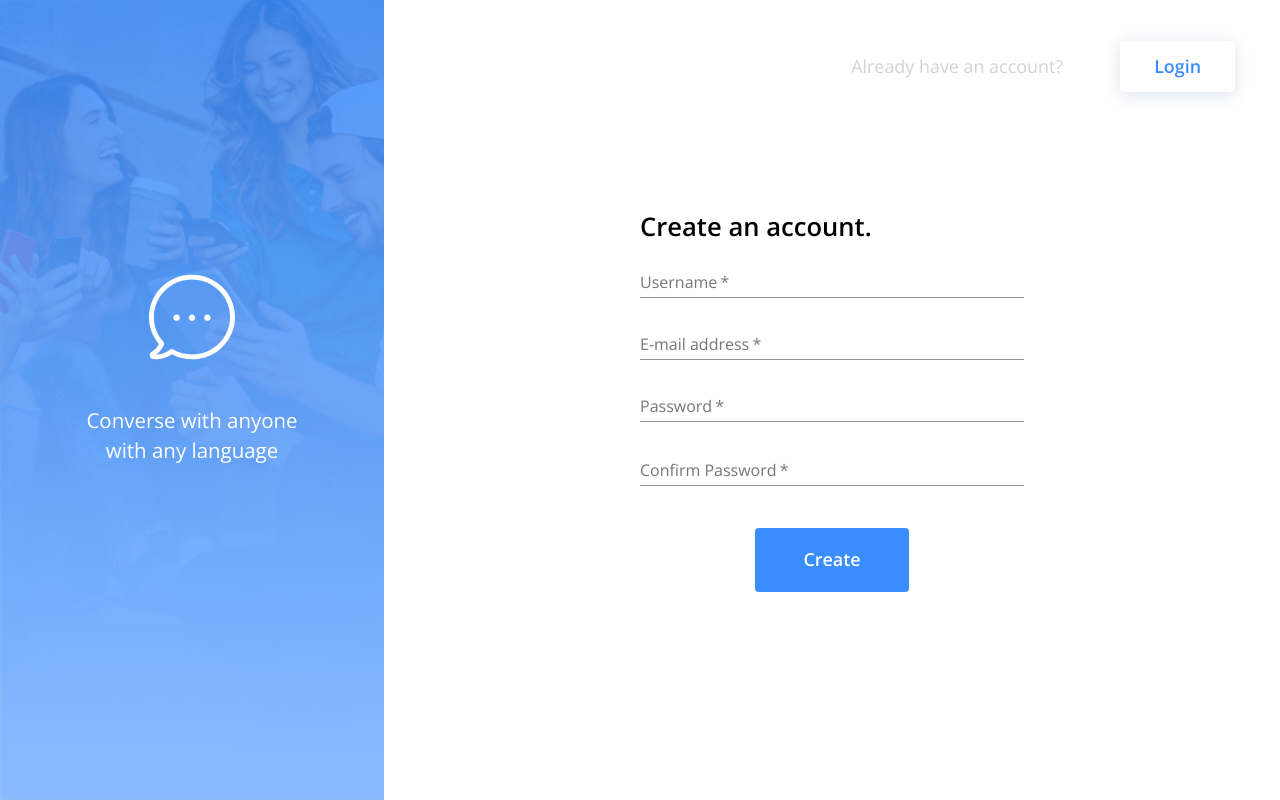
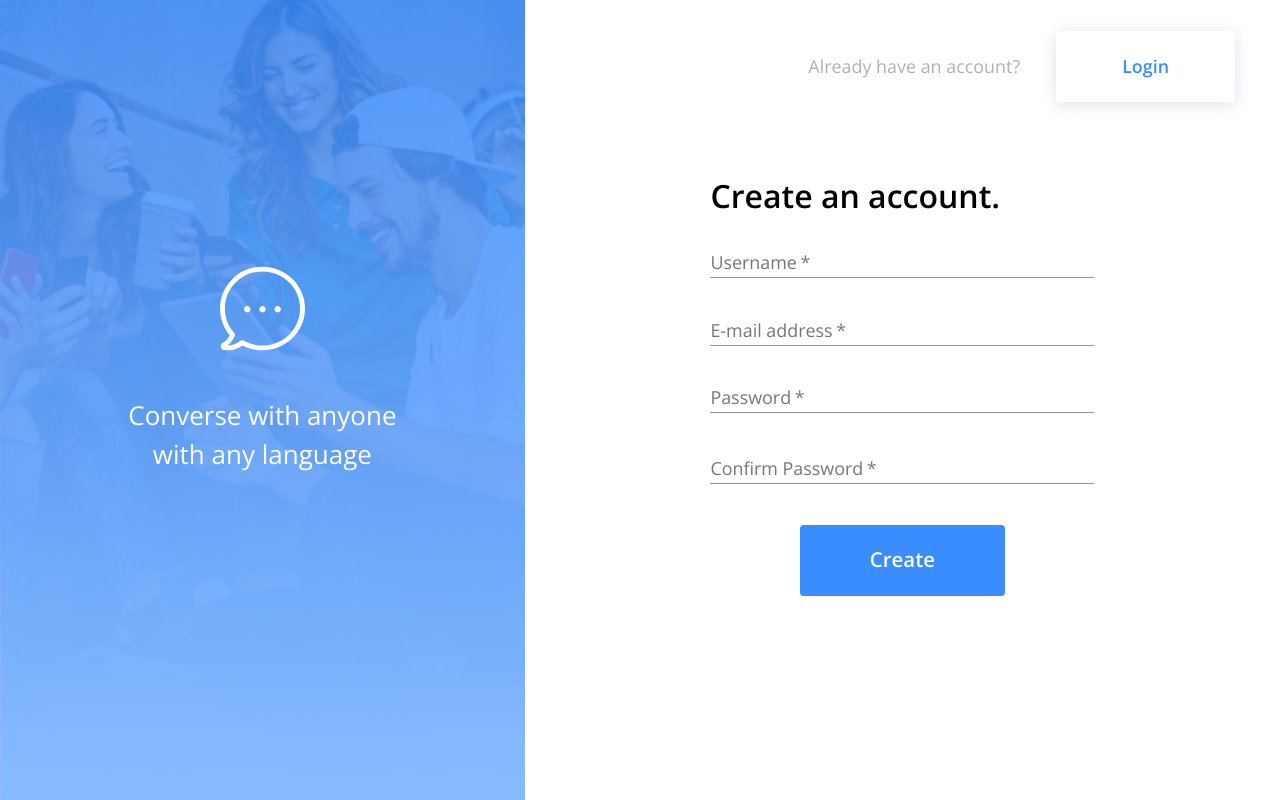
Before and after one commit to Dhicarr/4000a9, a React (Create React App) app in the folder client/: page / in a window 1280 px wide. Built offline with nearby package versions, Linux system fonts and the light colour scheme; no server answers.

Commit message:
Followed feedback and made code more efficient
Removed all css code from index.css and used makeStyles instead, also removed many duplicate in-line stylizations.

```diff
--- a/client/src/Signup.js
+++ b/client/src/Signup.js
@@ -10,10 +10,10 @@ import {
   FormHelperText,
 } from '@material-ui/core';
 
-const Signup = ({ user, register }) => {
+const Signup = ({ user, register, classes}) => {
 
   const history = useHistory();
-
+  const imgsrc=require("./images/bubble.svg").default;
   const [formErrorMessage, setFormErrorMessage] = useState({});
 
   const handleRegister = async (event) => {
@@ -37,55 +37,42 @@ const Signup = ({ user, register }) => {
   }, [user, history]);
 
   return (
-    <Grid className='screen-wrapper' container>
-      <Box className='side-image' >
-        <img src={require("./images/bubble.svg").default} alt="bubble"/>
+    <Grid className={classes.screenWrapper}>
+      <Box className={classes.sideImage} >
+        <img src={imgsrc} className={classes.sideImage_img} alt="bubble"/>
         <Typography
-          className='side-image-text'
-          style={{
-            "fontSize": "calc(16vw/10)",
-            "width":"calc(200vw/10)"
-          }}>
+            className={classes.sideImage_text}
+          >
           Converse with anyone with any language
         </Typography>
       </Box>
 
-      <Box className='right-side-wrapper'>
-        <Grid className='top-button-wrapper'>
-          <Typography
-            className='top-tip'
-            style={{
-            "fontSize": "max(14px,calc(14vw/10))",
-            }}
-          >
+      <Box className={classes.rightSideWrapper}>
+        <Grid className={classes.topButtonWrapper}>
+          <Typography className={classes.topButton_tip}>
             Already have an account?
           </Typography>
-          <Link href="/login" to="/login" style={{ textDecoration: 'none' }}>
-            <Button variant="text" className='top-button' style={{fontSize: "max(16px,calc(14vw/10))"}}>Login</Button>
+          <Link href="/login" to="/login" className={classes.topButton_link}>
+            <Button variant="text" className={classes.topButton_btn} style={{width: 'clamp(100px,calc(140vw/10),200px)'}}>Login</Button>
           </Link>
         </Grid>
         <form onSubmit={handleRegister}>
-          <Grid className='register-wrapper'>
-            <Grid style={{"alignSelf":"flex-start"}}>
-              <Typography
-                className='form-text'
-                style={{
-                  "fontSize": "max(20px,calc(20vw/10))",
-                  "textAlign": "left",
-                }}
-                >Create an account.
+          <Grid className={classes.formWrapper} style={{height: 'min(424px, 60vh)'}}>
+            <Grid className={classes.form_headingWrapper}>
+            <Typography className={classes.form_heading}>
+                Create an account.
               </Typography>
             </Grid>
             <Grid>
               <FormControl>
                 <TextField
-                  className='form-textfield'
+                  className={classes.form_textfield}
                   aria-label="username"
                   label="Username"
                   name="username"
                   type="text"
-                  inputProps={{ style: {fontSize: "max(16px,calc(12vw/10))"} }}
-                  InputLabelProps={{style: {fontSize: "max(16px,calc(12vw/10))"}}}
+                  inputProps={{ classes:{root: classes.textboxLabels}}}
+                  InputLabelProps={{ classes:{root: classes.textboxLabels}}}
                   required
                 />
               </FormControl>
@@ -93,12 +80,12 @@ const Signup = ({ user, register }) => {
             <Grid>
               <FormControl>
                 <TextField
-                  className='form-textfield'
+                  className={classes.form_textfield}
                   label="E-mail address"
                   aria-label="e-mail address"
                   type="email"
-                  inputProps={{ style: {fontSize: "max(16px,calc(12vw/10))"} }}
-                  InputLabelProps={{style: {fontSize: "max(16px,calc(12vw/10))"}}}
+                  inputProps={{ classes:{root: classes.textboxLabels}}}
+                  InputLabelProps={{ classes:{root: classes.textboxLabels}}}
                   name="email"
                   required
                 />
@@ -107,12 +94,12 @@ const Signup = ({ user, register }) => {
             <Grid>
               <FormControl error={!!formErrorMessage.confirmPassword}>
                 <TextField
-                  className='form-textfield'
+                  className={classes.form_textfield}
                   aria-label="password"
                   label="Password"
                   type="password"
-                  inputProps={{ minLength:6, style: {fontSize: "max(16px,calc(12vw/10))"} }}
-                  InputLabelProps={{style: {fontSize: "max(16px,calc(12vw/10))"}}}
+                  inputProps={{ minLength:6, classes:{root: classes.textboxLabels}}}
+                  InputLabelProps={{ classes:{root: classes.textboxLabels}}}
                   name="password"
                   required
                 />
@@ -124,12 +111,12 @@ const Signup = ({ user, register }) => {
             <Grid>
               <FormControl error={!!formErrorMessage.confirmPassword}>
                 <TextField
-                  className='form-textfield'
+                  className={classes.form_textfield}
                   label="Confirm Password"
                   aria-label="confirm password"
                   type="password"
-                  inputProps={{ minLength:6, style: {fontSize: "max(16px,calc(12vw/10))"} }}
-                  InputLabelProps={{style: {fontSize: "max(16px,calc(12vw/10))"}}}
+                  inputProps={{ minLength:6, classes:{root: classes.textboxLabels}}}
+                  InputLabelProps={{ classes:{root: classes.textboxLabels}}}
                   name="confirmPassword"
                   required
                 />
@@ -138,18 +125,11 @@ const Signup = ({ user, register }) => {
                 </FormHelperText>
               </FormControl>
             </Grid>
-            <Button
-              className='form-submit-button'
-              type="submit"
-              style={{
-                backgroundColor: "#3A8DFF",
-                color: "white",
-                fontSize: "max(16px,calc(14vw/10))",
-                marginTop: "max(25px,calc(14vw/10))"
-               }}
-            >
-            Create
-            </Button>
+            <Grid>
+              <Button className={classes.form_submitBtn} type="submit">
+              Create
+              </Button>
+            </Grid>
           </Grid>
         </form>
       </Box>
--- a/client/src/index.css
+++ b/client/src/index.css
@@ -9,107 +9,3 @@ body {
 code {
   font-family: source-code-pro, Menlo, Monaco, Consolas, "Courier New", monospace;
 }
-
-.screen-wrapper{
-  display:flex;
-  width: 100vw;
-  height: 100vh;
-  font-family: 'Open Sans';
-  letter-spacing: 0px;
-  text-align: center;
-  font-style: normal;
-}
-
-.side-image{
-  display:flex;
-  flex-direction: column;
-  justify-content: center;
-  align-items: center;
-  flex-shrink: 0;
-  height: 10vh;
-  width: 30vw;
-  height: 100vh;
-  background-image: linear-gradient(
-    rgba(58,141,255,0.85),
-    rgba(134,185,255,0.85)
-  ), url(./images/bg-img.png);
-  background-size: cover;
-  background-repeat: no-repeat;
-  color: white;
-}
-.side-image > img{
-  width:calc(67vw/10);
-  height:calc(67vw/10);
-  margin-top: -60px;
-  margin-bottom: calc(35vw/10);
-}
-
-.right-side-wrapper{
-  display:flex;
-  flex-grow: 1;
-  justify-content: center;
-  align-items: center;
-}
-
-.top-button-wrapper{
-  position: absolute;
-  right: calc(35vw/10);
-  top: calc(25vw/10);
-  width: max(250px,calc(300vw/10));
-  height: max(54px,calc(54vw/10));
-  display: flex;
-  justify-content: space-between;
-  align-items: center;
-}
-.top-tip{
-  line-height: 19px;
-  color:lightgrey;
-}
-.top-button{
-  width: max(100px,calc(90vw/10));
-  height: max(50px,calc(40vw/10));
-  background: #FFFFFF;
-  box-shadow: 0 calc(2vw / 10) calc(12vw / 10) rgba(74, 106, 149, 0.2);
-}
-.top-button.MuiButton-text{
-  color: #3A8DFF;
-  text-decoration: none;
-}
-
-.register-wrapper{
-  display:flex;
-  flex-direction: column;
-  justify-content: space-between;
-  align-items: center;
-  width: fit-content;
-  height: max(300px,calc(300vw/10));
-  margin: auto;
-}
-.login-wrapper{
-  display:flex;
-  flex-direction: column;
-  justify-content: space-between;
-  align-items: center;
-  width: fit-content;
-  height: max(150px,calc(150vw/10));
-  margin: auto;
-}
-.form-text.MuiTypography-body1{
-  font-weight: bold;
-}
-.form-textfield{
-  width: max(200px,calc(300vw/10));
-  height: max(50px,calc(45vw/10));
-}
-.form-submit-button{
-  width: max(100px,calc(120vw/10));
-  height: max(50px,calc(50vw/10));
-  border-Radius: calc(3vw/10);
-  padding: calc(18vw/10) calc(36vw/10);
-}
-
-@media only screen and (max-width: 600px) {
-  .side-image{
-    display:none;
-  }
-}
--- a/client/src/routes.js
+++ b/client/src/routes.js
@@ -1,11 +1,123 @@
 import React, { useEffect, useState } from "react";
 import axios from "axios";
 import { Route, Switch, withRouter } from "react-router-dom";
-
 import Signup from "./Signup.js";
 import Login from "./Login.js";
+
 import { SnackbarError, Home } from "./components";
 import { SocketContext, socket } from "./context/socket";
+
+import bgImage from "./images/bg-img.png";
+import { makeStyles } from '@material-ui/core/styles';
+
+const useStyles = makeStyles((theme) => ({
+  screenWrapper:{
+    display:'flex',
+    width: '100vw',
+    height: '100vh',
+    fontFamily: 'Open Sans',
+    letterSpacing: 0,
+    textAlign: 'center',
+    fontStyle: 'normal'
+  },
+  sideImage:{
+    display: 'flex',
+    flexDirection: 'column',
+    justifyContent: 'center',
+    alignItems: 'center',
+    flexShrink: 0,
+    width: '41vw',
+    height: '100vh',
+    backgroundImage: `linear-gradient(rgba(58,141,255,0.85), rgba(134,185,255,0.85)),url(${bgImage})`,
+    backgroundSize: 'cover',
+    backgroundRepeat: 'no-repeat',
+    color: 'white',
+    [theme.breakpoints.down(600)]: {
+      display: 'none'
+    }
+  },
+  sideImage_text: {
+    fontSize: "min(26px,calc(26vw/10))",
+    width:"min(269px,calc(269vw/10))"
+  },
+  sideImage_img:{
+    width:'min(160px,calc(67vw/10))',
+    height:'min(160px,calc(67vw/10))',
+    marginTop: '-60px',
+    marginBottom: 'calc(35vw/10)'
+  },
+  rightSideWrapper:{
+    display:'flex',
+    flexGrow: 1,
+    justifyContent: 'center',
+    alignItems: 'center'
+  },
+  topButtonWrapper:{
+    display: 'flex',
+    position: 'absolute',
+    right: 'calc(35vw/10)',
+    top: 'calc(25vw/10)',
+    width: 'fit-content',
+    height: 'max(54px,calc(54vw/10))',
+    justifyContent: 'space-between',
+    alignItems: 'center'
+  },
+  topButton_tip:{
+    lineHeight: '19px',
+    color:'#B0B0B0',
+    fontSize: 'max(14px,calc(14vw/10))'
+  },
+  topButton_link:{
+    textDecoration: 'none'
+  },
+  topButton_btn:{
+    height: 'max(50px,calc(54vw/10))',
+    padding: '2em',
+    marginLeft:'2em',
+    background: '#FFFFFF',
+    boxShadow: `0 calc(2vw / 10) calc(12vw / 10) rgba(74, 106, 149, 0.2)`,
+    fontSize: 'max(14px,calc(14vw/10))',
+    color: '#3A8DFF',
+    textDecoration: 'none'
+  },
+  formWrapper:{
+    display:'flex',
+    flexDirection: 'column',
+    justifyContent: 'space-between',
+    alignItems: 'center',
+    width: 'fit-content',
+    margin: 'auto',
+    marginBottom:'calc(172vw/70)'
+  },
+  form_headingWrapper:{
+    alignSelf:'flex-start'
+  },
+  form_heading:{
+    fontSize: 'clamp(23px,calc(26vw/10),32px)',
+    textAlign: 'left',
+    fontWeight: 'bold'
+  },
+  form_textfield:{
+    width: 'max(200px,calc(300vw/10))',
+    height: 'max(50px,calc(45vw/10))',
+    fontSize: 'max(16px,calc(12vw/10))'
+  },
+  form_submitBtn:{
+    width: 'clamp(100px,calc(160vw/10),250px)',
+    height: 'clamp(40px,calc(56vw/10),76px)',
+    borderRadius: 'calc(3vw/10)',
+    backgroundColor: "#3A8DFF",
+    color: "white",
+    fontSize: "max(14px,calc(16vw/10))",
+    marginTop: "max(12px,calc(14vw/10))",
+    '&:hover': {
+      backgroundColor: "#076fff"
+    }
+  },
+  textboxLabels:{
+    fontSize: "max(16px,calc(14vw/10))"
+  }
+}));
 
 const Routes = (props) => {
   const [user, setUser] = useState({
@@ -14,7 +126,7 @@ const Routes = (props) => {
 
   const [errorMessage, setErrorMessage] = useState("");
   const [snackBarOpen, setSnackBarOpen] = useState(false);
-
+  const classes=useStyles();
   const login = async (credentials) => {
     try {
       const { data } = await axios.post("/auth/login", credentials);
@@ -99,11 +211,11 @@ const Routes = (props) => {
       <Switch>
         <Route
           path="/login"
-          render={() => <Login user={user} login={login} />}
+          render={() => <Login user={user} login={login} classes={classes}/>}
         />
         <Route
           path="/register"
-          render={() => <Signup user={user} register={register} />}
+          render={() => <Signup user={user} register={register} classes={classes}/>}
         />
         <Route
           exact
@@ -112,7 +224,7 @@ const Routes = (props) => {
             user?.id ? (
               <Home user={user} logout={logout} />
             ) : (
-              <Signup user={user} register={register} />
+              <Signup user={user} register={register} classes={classes}/>
             )
           }
         />
```
Also changed, not shown: client/src/Login.js (+26 -46 lines), 1 other file (tests, documents, lock files or other folders).
